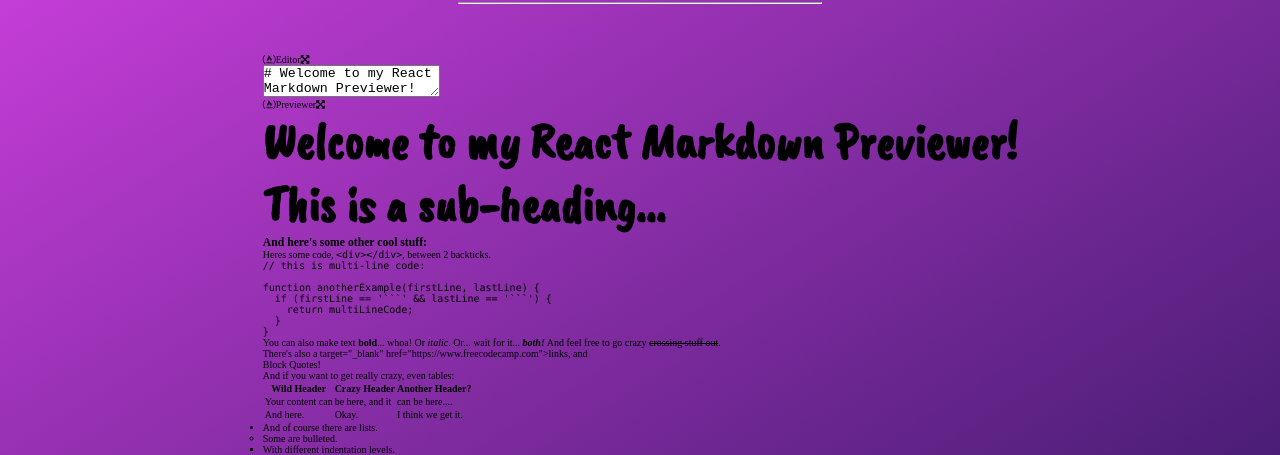
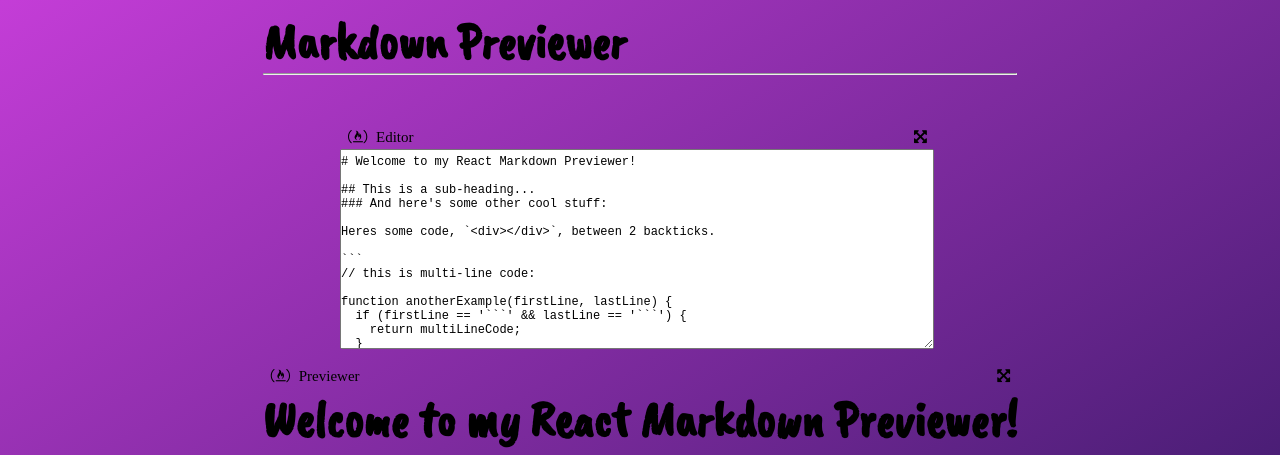
Before and after one commit to tlanettepollard/TLP-Markdown-Previewer-FCC, a React (Create React App) app: page / in a window 1280 px wide. Shown: the top 455 px of the page. Built offline with nearby package versions, Linux system fonts and the light colour scheme.

Commit message:
Updates
Signed-off-by: T. Lanette <TLPollard4516@gmail.com>

```diff
--- a/src/App.css
+++ b/src/App.css
@@ -1,9 +1,60 @@
 .App {
-  height: 100vh;
+  height: 100%;
   width: 100%;
   display: flex;
   flex-direction: column;
   justify-content: center;
   align-items: center;
-  background: linear-gradient(to bottom right, var(--color-pink), var(--color-deep-purple));
 }
+
+#preview,
+.title {
+  display: inline-block;
+}
+
+.toolbar {
+  position: relative;
+  padding: 4px 4px 3px 3px;
+  font-size: 15px;
+  i {
+    width: 25px;
+    color: black;
+    margin-left: 5px;
+  }
+  .fa-arrows-alt,
+  .fa-compress {
+    position: absolute;
+    right: -5px;
+  }
+}
+
+.fa-retweet,
+.fa-compress,
+.fa-arrows-alt {
+  &:hover {
+    color: white;
+    cursor: pointer;
+  }
+}
+
+.fa-free-code-camp {
+  margin-right: 3px;
+}
+
+.editorWrap {
+  width: 600px;
+  margin: 18px auto;
+  .toolbar {
+    width: 99%;
+  }
+  textarea {
+    width: 99%;
+    min-height: 200px;
+    margin-bottom: -5px;
+    resize: vertical;
+    outline: none;
+    padding-left: 5p;
+    padding-top: 5px;
+    font-size: 12px;
+  }
+}
--- a/src/App.js
+++ b/src/App.js
@@ -9,6 +9,7 @@ import {Footer} from '../src/components/Footer';
 
 const renderer = new marked.Renderer();
 renderer.link = function (href, title, text) {
+  // eslint-disable-next-line
   return `a target="_blank" href="${href}">${text}` + '</a>';
 }
 
@@ -43,8 +44,8 @@ class App extends React.Component {
     const classes = this.state.editorMaximized ? ['editorWrap maximized', 'previewWrap hide', 'fa fa-compress'] : ['editorWrap', 'previewWrap', 'fa fa-arrows-alt'];
     return (
     <div className = "App" >
-      <Header />
         <div>
+          < Header />
           <div className={classes[0]}>
             <Toolbar icon={classes[2]} onClick={this.handleEditorMaximize} text="Editor" />
             <Editor markdown={this.state.markdown} onChange={this.handleChange} />
@@ -54,8 +55,9 @@ class App extends React.Component {
             <Toolbar icon={classes[2]} onClick={this.handlePreviewMaximize} text="Previewer" />
             <Preview markdown={this.state.markdown} />
           </div>
+          < Footer />
         </div>
-      <Footer />
+
 
     </div>
     )
@@ -64,7 +66,7 @@ class App extends React.Component {
 
 const Toolbar = (props) => {
   return (
-    <div className="toolbar">
+    <div title="rebel-cow" className="toolbar">
       <i className="fa fa-free-code-camp"/>
       {props.text}
       <i onClick={props.onClick} className={props.icon}></i>
--- a/src/index.css
+++ b/src/index.css
@@ -26,12 +26,19 @@
 }
 
 html {
+  width: 100%;
+  height: 100vh;
   font-size: 62.5%;
 
 }
 
 body {
- font-family: inherit;
+  width: 100%;
+  height: 100%;
+  font-family: inherit;
+  margin: 10px 0;
+  background: linear-gradient(to bottom right, var(--color-pink), var(--color-deep-purple));
+
 }
 
 code {
```
